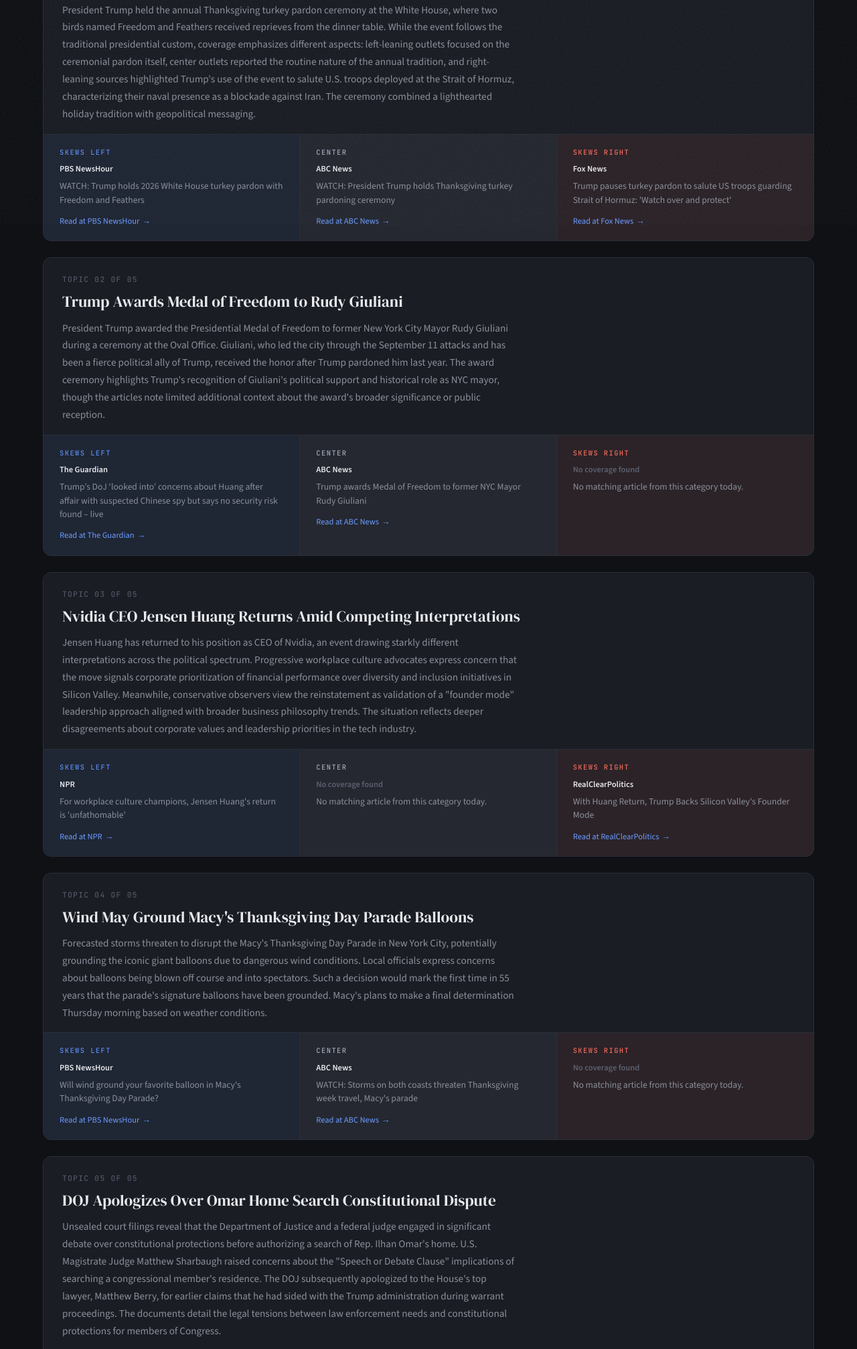
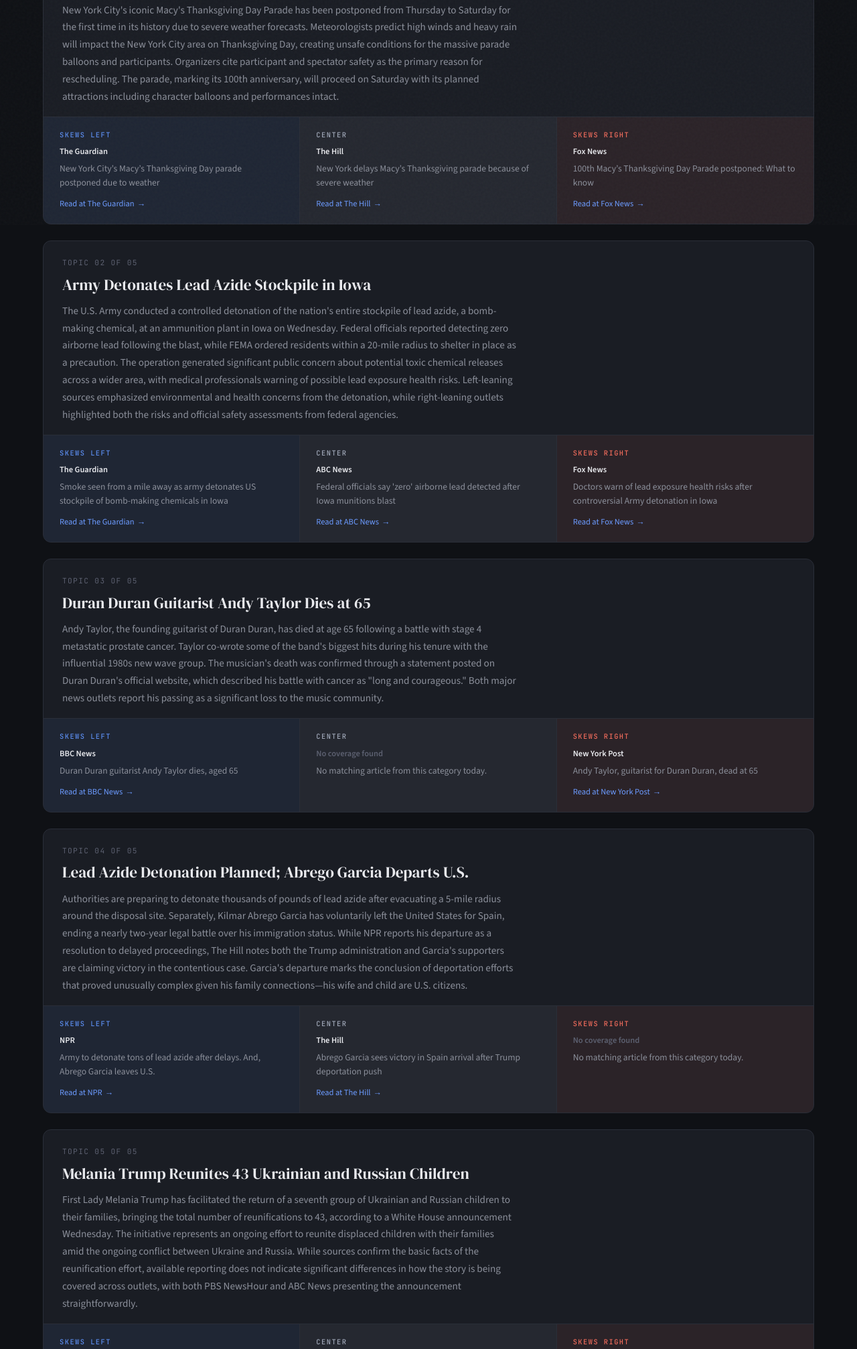
Before and after one commit to chemnteach/Daily-Lens, a plain HTML site: page docs/index.html in a window 1280 px wide. Shown: the part 464-2478 px from the top of the page at 67% size. Drawn offline with nearby package versions, Linux system fonts and the light colour scheme.

Commit message:
📰 Daily digest for 2026-11-25

```diff
--- a/docs/index.html
+++ b/docs/index.html
@@ -120,7 +120,7 @@
   <header>
     <div class="header-top">
       <div class="masthead">The Daily <span>Lens</span></div>
-      <div class="date-badge">Tuesday, November 24, 2026</div>
+      <div class="date-badge">Wednesday, November 25, 2026</div>
     </div>
   </header>
 
@@ -149,30 +149,30 @@
   <div class="topic-card">
     <div class="topic-header">
       <div class="topic-number">Topic 01 of 05</div>
-      <div class="topic-title">Trump Holds 2026 Thanksgiving Turkey Pardon Ceremony</div>
-      <div class="topic-narrative">President Trump held the annual Thanksgiving turkey pardon ceremony at the White House, where two birds named Freedom and Feathers received reprieves from the dinner table. While the event follows the traditional presidential custom, coverage emphasizes different aspects: left-leaning outlets focused on the ceremonial pardon itself, center outlets reported the routine nature of the annual tradition, and right-leaning sources highlighted Trump&#x27;s use of the event to salute U.S. troops deployed at the Strait of Hormuz, characterizing their naval presence as a blockade against Iran. The ceremony combined a lighthearted holiday tradition with geopolitical messaging.</div>
+      <div class="topic-title">Macy&#x27;s Thanksgiving Day Parade Postponed to Saturday Due to Weather</div>
+      <div class="topic-narrative">New York City&#x27;s iconic Macy&#x27;s Thanksgiving Day Parade has been postponed from Thursday to Saturday for the first time in its history due to severe weather forecasts. Meteorologists predict high winds and heavy rain will impact the New York City area on Thanksgiving Day, creating unsafe conditions for the massive parade balloons and participants. Organizers cite participant and spectator safety as the primary reason for rescheduling. The parade, marking its 100th anniversary, will proceed on Saturday with its planned attractions including character balloons and performances intact.</div>
     </div>
     <div class="perspectives">
 
       <div class="perspective left">
         <div class="perspective-label">Skews Left</div>
-        <div class="perspective-source">PBS NewsHour</div>
-        <div class="perspective-headline">WATCH: Trump holds 2026 White House turkey pardon with Freedom and Feathers</div>
-        <a class="perspective-link" href="https://www.pbs.org/newshour/politics/watch-live-trump-holds-2026-white-house-turkey-pardon-with-freedom-and-feathers"
-           target="_blank" rel="noopener">Read at PBS NewsHour</a>
+        <div class="perspective-source">The Guardian</div>
+        <div class="perspective-headline">New York City’s Macy’s Thanksgiving Day parade postponed due to weather</div>
+        <a class="perspective-link" href="https://www.theguardian.com/us-news/2026/nov/25/macys-thanksgiving-day-parade-postponed-weather"
+           target="_blank" rel="noopener">Read at The Guardian</a>
       </div>
       <div class="perspective center">
         <div class="perspective-label">Center</div>
-        <div class="perspective-source">ABC News</div>
-        <div class="perspective-headline">WATCH:  President Trump holds Thanksgiving turkey pardoning ceremony</div>
-        <a class="perspective-link" href="https://abcnews.com/video/138420700/"
-           target="_blank" rel="noopener">Read at ABC News</a>
+        <div class="perspective-source">The Hill</div>
+        <div class="perspective-headline">New York delays Macy’s Thanksgiving parade because of severe weather</div>
+        <a class="perspective-link" href="https://thehill.com/homenews/state-watch/6243709-nyc-macys-parade-set-saturday/"
+           target="_blank" rel="noopener">Read at The Hill</a>
       </div>
       <div class="perspective right">
         <div class="perspective-label">Skews Right</div>
         <div class="perspective-source">Fox News</div>
-        <div class="perspective-headline">Trump pauses turkey pardon to salute US troops guarding Strait of Hormuz: &#x27;Watch over and protect&#x27;</div>
-        <a class="perspective-link" href="https://www.foxnews.com/politics/trump-pauses-turkey-pardon-salute-us-troops-guarding-strait-hormuz-watch-over-protect"
+        <div class="perspective-headline">100th Macy’s Thanksgiving Day Parade postponed: What to know</div>
+        <a class="perspective-link" href="https://www.foxnews.com/us/100th-macys-thanksgiving-day-parade-postponed-what-know"
            target="_blank" rel="noopener">Read at Fox News</a>
       </div>
     </div>
@@ -180,50 +180,48 @@
   <div class="topic-card">
     <div class="topic-header">
       <div class="topic-number">Topic 02 of 05</div>
-      <div class="topic-title">Trump Awards Medal of Freedom to Rudy Giuliani</div>
-      <div class="topic-narrative">President Trump awarded the Presidential Medal of Freedom to former New York City Mayor Rudy Giuliani during a ceremony at the Oval Office. Giuliani, who led the city through the September 11 attacks and has been a fierce political ally of Trump, received the honor after Trump pardoned him last year. The award ceremony highlights Trump&#x27;s recognition of Giuliani&#x27;s political support and historical role as NYC mayor, though the articles note limited additional context about the award&#x27;s broader significance or public reception.</div>
+      <div class="topic-title">Army Detonates Lead Azide Stockpile in Iowa</div>
+      <div class="topic-narrative">The U.S. Army conducted a controlled detonation of the nation&#x27;s entire stockpile of lead azide, a bomb-making chemical, at an ammunition plant in Iowa on Wednesday. Federal officials reported detecting zero airborne lead following the blast, while FEMA ordered residents within a 20-mile radius to shelter in place as a precaution. The operation generated significant public concern about potential toxic chemical releases across a wider area, with medical professionals warning of possible lead exposure health risks. Left-leaning sources emphasized environmental and health concerns from the detonation, while right-leaning outlets highlighted both the risks and official safety assessments from federal agencies.</div>
     </div>
     <div class="perspectives">
 
       <div class="perspective left">
         <div class="perspective-label">Skews Left</div>
         <div class="perspective-source">The Guardian</div>
-        <div class="perspective-headline">Trump’s DoJ ‘looked into’ concerns about Huang after affair with suspected Chinese spy but says no security risk found – live</div>
-        <a class="perspective-link" href="https://www.theguardian.com/us-news/live/2026/nov/24/donald-trump-nvidia-jensen-huang-republicans-democrats-china-latest-news-updates"
+        <div class="perspective-headline">Smoke seen from a mile away as army detonates US stockpile of bomb-making chemicals in Iowa</div>
+        <a class="perspective-link" href="https://www.theguardian.com/us-news/2026/nov/25/iowa-controlled-blast-lead-azide"
            target="_blank" rel="noopener">Read at The Guardian</a>
       </div>
       <div class="perspective center">
         <div class="perspective-label">Center</div>
         <div class="perspective-source">ABC News</div>
-        <div class="perspective-headline">Trump awards Medal of Freedom to former NYC Mayor Rudy Giuliani</div>
-        <a class="perspective-link" href="https://abcnews.com/Politics/trump-award-medal-freedom-former-nyc-mayor-rudy/story?id=138411544"
+        <div class="perspective-headline">Federal officials say &#x27;zero&#x27; airborne lead detected after Iowa munitions blast</div>
+        <a class="perspective-link" href="https://abcnews.com/US/iowa-detonation-lead-azide-army/story?id=138425051"
            target="_blank" rel="noopener">Read at ABC News</a>
       </div>
       <div class="perspective right">
         <div class="perspective-label">Skews Right</div>
-        <div class="perspective-source" style="color:var(--text-dim)">
-          No coverage found
-        </div>
-        <div class="perspective-headline">
-          No matching article from this category today.
-        </div>
+        <div class="perspective-source">Fox News</div>
+        <div class="perspective-headline">Doctors warn of lead exposure health risks after controversial Army detonation in Iowa</div>
+        <a class="perspective-link" href="https://www.foxnews.com/health/doctors-warn-lead-exposure-health-risks-controversial-army-detonation-iowa"
+           target="_blank" rel="noopener">Read at Fox News</a>
       </div>
     </div>
   </div>
   <div class="topic-card">
     <div class="topic-header">
       <div class="topic-number">Topic 03 of 05</div>
-      <div class="topic-title">Nvidia CEO Jensen Huang Returns Amid Competing Interpretations</div>
-      <div class="topic-narrative">Jensen Huang has returned to his position as CEO of Nvidia, an event drawing starkly different interpretations across the political spectrum. Progressive workplace culture advocates express concern that the move signals corporate prioritization of financial performance over diversity and inclusion initiatives in Silicon Valley. Meanwhile, conservative observers view the reinstatement as validation of a &quot;founder mode&quot; leadership approach aligned with broader business philosophy trends. The situation reflects deeper disagreements about corporate values and leadership priorities in the tech industry.</div>
+      <div class="topic-title">Duran Duran Guitarist Andy Taylor Dies at 65</div>
+      <div class="topic-narrative">Andy Taylor, the founding guitarist of Duran Duran, has died at age 65 following a battle with stage 4 metastatic prostate cancer. Taylor co-wrote some of the band&#x27;s biggest hits during his tenure with the influential 1980s new wave group. The musician&#x27;s death was confirmed through a statement posted on Duran Duran&#x27;s official website, which described his battle with cancer as &quot;long and courageous.&quot; Both major news outlets report his passing as a significant loss to the music community.</div>
     </div>
     <div class="perspectives">
 
       <div class="perspective left">
         <div class="perspective-label">Skews Left</div>
-        <div class="perspective-source">NPR</div>
-        <div class="perspective-headline">For workplace culture champions, Jensen Huang&#x27;s return is &#x27;unfathomable&#x27;</div>
-        <a class="perspective-link" href="https://www.npr.org/2026/11/24/nx-s1-6051583/nvidia-huang-dei-trump-women"
-           target="_blank" rel="noopener">Read at NPR</a>
+        <div class="perspective-source">BBC News</div>
+        <div class="perspective-headline">Duran Duran guitarist Andy Taylor dies, aged 65</div>
+        <a class="perspective-link" href="https://www.bbc.co.uk/news/articles/cmp3vk6vr44po?at_medium=RSS&amp;at_campaign=rss"
+           target="_blank" rel="noopener">Read at BBC News</a>
       </div>
       <div class="perspective center">
         <div class="perspective-label">Center</div>
@@ -236,34 +234,34 @@
       </div>
       <div class="perspective right">
         <div class="perspective-label">Skews Right</div>
-        <div class="perspective-source">RealClearPolitics</div>
-        <div class="perspective-headline">With Huang Return, Trump Backs Silicon Valley&#x27;s Founder Mode</div>
-        <a class="perspective-link" href="https://www.realclearpolitics.com/markets/links/with-huang-return-trump-backs-silicon-valleys-founder-mode-2026-11-24"
-           target="_blank" rel="noopener">Read at RealClearPolitics</a>
+        <div class="perspective-source">New York Post</div>
+        <div class="perspective-headline">Andy Taylor, guitarist for Duran Duran, dead at 65</div>
+        <a class="perspective-link" href="https://pagesix.com/2026/11/25/celebrity-news/andy-taylor-guitarist-for-duran-duran-dead-at-65/"
+           target="_blank" rel="noopener">Read at New York Post</a>
       </div>
     </div>
   </div>
   <div class="topic-card">
     <div class="topic-header">
       <div class="topic-number">Topic 04 of 05</div>
-      <div class="topic-title">Wind May Ground Macy&#x27;s Thanksgiving Day Parade Balloons</div>
-      <div class="topic-narrative">Forecasted storms threaten to disrupt the Macy&#x27;s Thanksgiving Day Parade in New York City, potentially grounding the iconic giant balloons due to dangerous wind conditions. Local officials express concerns about balloons being blown off course and into spectators. Such a decision would mark the first time in 55 years that the parade&#x27;s signature balloons have been grounded. Macy&#x27;s plans to make a final determination Thursday morning based on weather conditions.</div>
+      <div class="topic-title">Lead Azide Detonation Planned; Abrego Garcia Departs U.S.</div>
+      <div class="topic-narrative">Authorities are preparing to detonate thousands of pounds of lead azide after evacuating a 5-mile radius around the disposal site. Separately, Kilmar Abrego Garcia has voluntarily left the United States for Spain, ending a nearly two-year legal battle over his immigration status. While NPR reports his departure as a resolution to delayed proceedings, The Hill notes both the Trump administration and Garcia&#x27;s supporters are claiming victory in the contentious case. Garcia&#x27;s departure marks the conclusion of deportation efforts that proved unusually complex given his family connections—his wife and child are U.S. citizens.</div>
     </div>
     <div class="perspectives">
 
       <div class="perspective left">
         <div class="perspective-label">Skews Left</div>
-        <div class="perspective-source">PBS NewsHour</div>
-        <div class="perspective-headline">Will wind ground your favorite balloon in Macy&#x27;s Thanksgiving Day Parade?</div>
-        <a class="perspective-link" href="https://www.pbs.org/newshour/arts/will-wind-ground-your-favorite-balloon-in-macys-thanksgiving-day-parade"
-           target="_blank" rel="noopener">Read at PBS NewsHour</a>
+        <div class="perspective-source">NPR</div>
+        <div class="perspective-headline">Army to detonate tons of lead azide after delays. And, Abrego Garcia leaves U.S.</div>
+        <a class="perspective-link" href="https://www.npr.org/2026/11/25/g-s1-155493/up-first-newsletter-iowa-detonation-kilmar-abrego-garcia-nvidia-jensen-huang"
+           target="_blank" rel="noopener">Read at NPR</a>
       </div>
       <div class="perspective center">
         <div class="perspective-label">Center</div>
-        <div class="perspective-source">ABC News</div>
-        <div class="perspective-headline">WATCH:  Storms on both coasts threaten Thanksgiving week travel, Macy&#x27;s parade</div>
-        <a class="perspective-link" href="https://abcnews.com/video/138392581/"
-           target="_blank" rel="noopener">Read at ABC News</a>
+        <div class="perspective-source">The Hill</div>
+        <div class="perspective-headline">Abrego Garcia sees victory in Spain arrival after Trump deportation push</div>
+        <a class="perspective-link" href="https://thehill.com/homenews/administration/6243654-kilmar-abrego-garcia-trump-administration-deportation-case/"
+           target="_blank" rel="noopener">Read at The Hill</a>
       </div>
       <div class="perspective right">
         <div class="perspective-label">Skews Right</div>
@@ -279,24 +277,24 @@
   <div class="topic-card">
     <div class="topic-header">
       <div class="topic-number">Topic 05 of 05</div>
-      <div class="topic-title">DOJ Apologizes Over Omar Home Search Constitutional Dispute</div>
-      <div class="topic-narrative">Unsealed court filings reveal that the Department of Justice and a federal judge engaged in significant debate over constitutional protections before authorizing a search of Rep. Ilhan Omar&#x27;s home. U.S. Magistrate Judge Matthew Sharbaugh raised concerns about the &quot;Speech or Debate Clause&quot; implications of searching a congressional member&#x27;s residence. The DOJ subsequently apologized to the House&#x27;s top lawyer, Matthew Berry, for earlier claims that he had sided with the Trump administration during warrant proceedings. The documents detail the legal tensions between law enforcement needs and constitutional protections for members of Congress.</div>
+      <div class="topic-title">Melania Trump Reunites 43 Ukrainian and Russian Children</div>
+      <div class="topic-narrative">First Lady Melania Trump has facilitated the return of a seventh group of Ukrainian and Russian children to their families, bringing the total number of reunifications to 43, according to a White House announcement Wednesday. The initiative represents an ongoing effort to reunite displaced children with their families amid the ongoing conflict between Ukraine and Russia. While sources confirm the basic facts of the reunification effort, available reporting does not indicate significant differences in how the story is being covered across outlets, with both PBS NewsHour and ABC News presenting the announcement straightforwardly.</div>
     </div>
     <div class="perspectives">
 
       <div class="perspective left">
         <div class="perspective-label">Skews Left</div>
         <div class="perspective-source">PBS NewsHour</div>
-        <div class="perspective-headline">Records show how DOJ, judge debated constitutional implications of searching Rep. Ilhan Omar&#x27;s home</div>
-        <a class="perspective-link" href="https://www.pbs.org/newshour/politics/records-show-how-doj-judge-debated-constitutional-implications-of-searching-rep-ilhan-omars-home"
+        <div class="perspective-headline">Melania Trump reunites her seventh group of Ukrainian and Russian children with their families</div>
+        <a class="perspective-link" href="https://www.pbs.org/newshour/world/melania-trump-reunites-her-seventh-group-of-ukrainian-and-russian-children-with-their-families"
            target="_blank" rel="noopener">Read at PBS NewsHour</a>
       </div>
       <div class="perspective center">
         <div class="perspective-label">Center</div>
-        <div class="perspective-source">The Hill</div>
-        <div class="perspective-headline">DOJ apologizes to House’s top lawyer for dispute about Omar home search</div>
-        <a class="perspective-link" href="https://thehill.com/regulation/court-battles/6241076-doj-apologizes-house-lawyer-berry/"
-           target="_blank" rel="noopener">Read at The Hill</a>
+        <div class="perspective-source">ABC News</div>
+        <div class="perspective-headline">Melania Trump reunites seventh group of Ukrainian and Russian children with families</div>
+        <a class="perspective-link" href="https://abcnews.com/US/wireStory/melania-trump-reunites-seventh-group-ukrainian-russian-children-138435802"
+           target="_blank" rel="noopener">Read at ABC News</a>
       </div>
       <div class="perspective right">
         <div class="perspective-label">Skews Right</div>
```
